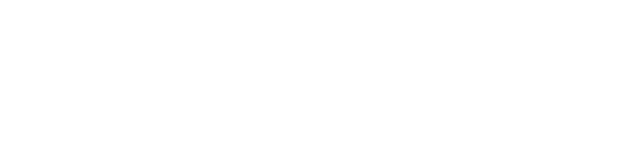
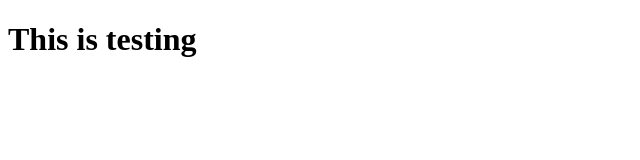
Before and after one commit to kajalsingh00/Portfolio-KS, a plain HTML site: page index.html in a window 1280 px wide. Shown: the whole page, without its empty margins (0-640 px from the left). Drawn offline with Linux system fonts and the light colour scheme.

Commit message:
Update index.html

```diff
--- a/index.html
+++ b/index.html
@@ -3,9 +3,10 @@
 <head>
     <meta charset="UTF-8">
     <meta name="viewport" content="width=device-width, initial-scale=1.0">
-    <title>Document</title>
+    <title>Portfolio</title>
 </head>
 <body>
+    <h1>This is testing</h1>
 
 </body>
 </html>
```
